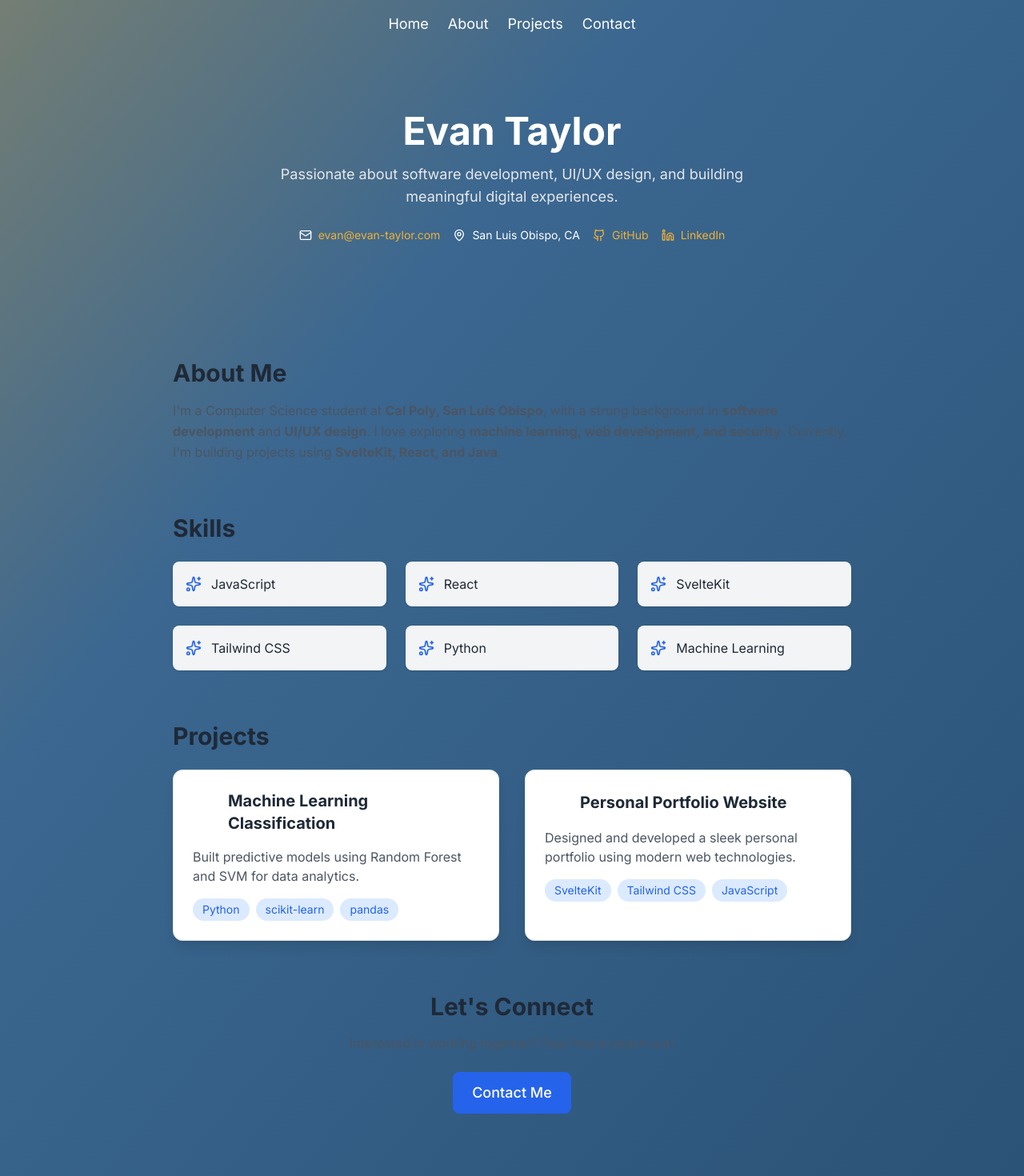
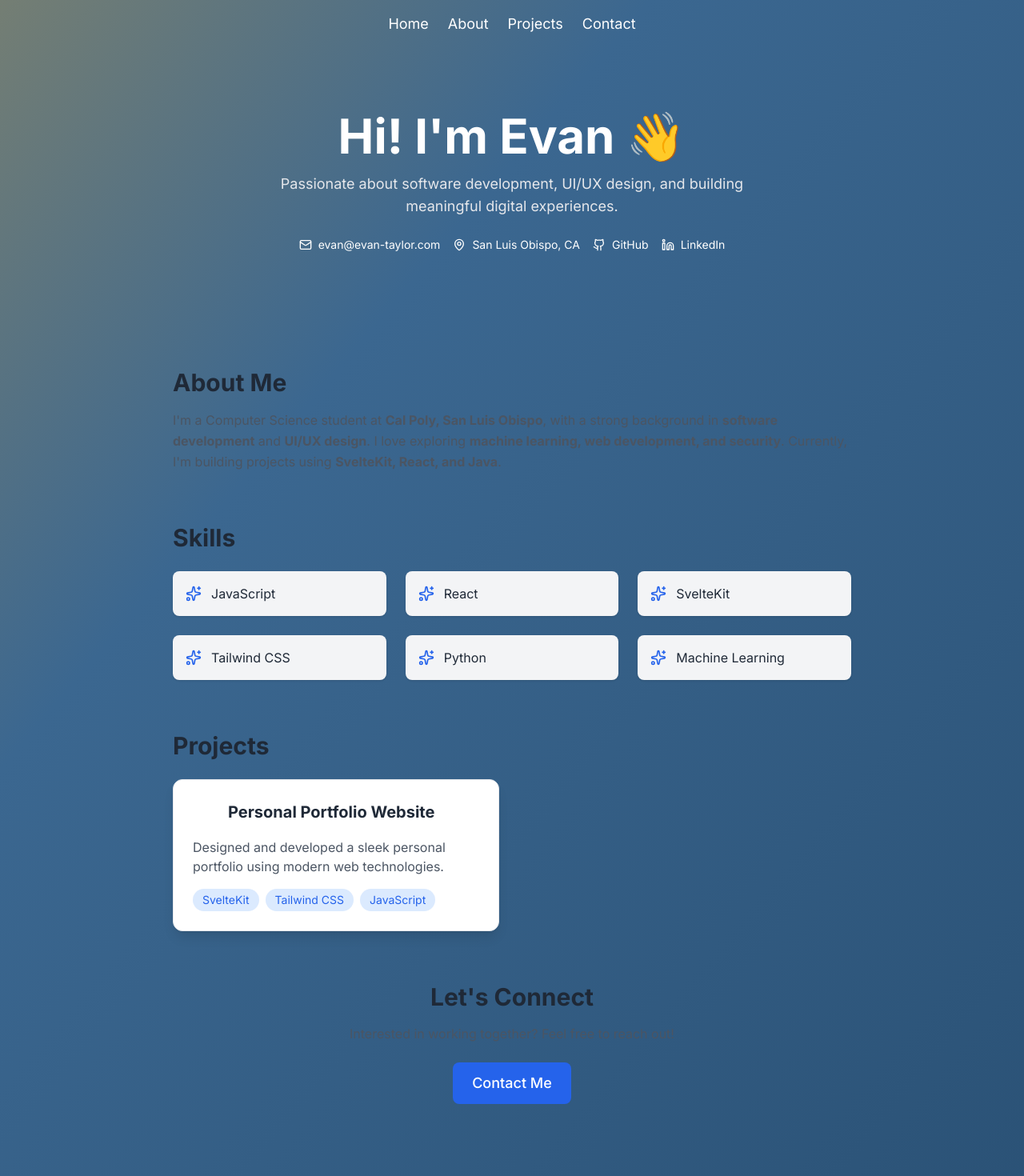
Before and after one commit to evan-taylor/Website, a SvelteKit app: page / in a window 1280 px wide. Shown: the top 1470 px of the page at 80% size. Built offline with nearby package versions, Linux system fonts and the light colour scheme.

Commit message:
Adjust main page content

```diff
--- a/src/routes/+page.svelte
+++ b/src/routes/+page.svelte
@@ -4,13 +4,13 @@
   let skills = ["JavaScript", "React", "SvelteKit", "Tailwind CSS", "Python", "Machine Learning"];
 
   const projects = [
-    {
-      id: "ml-classification",
-      title: "Machine Learning Classification",
-      description: "Built predictive models using Random Forest and SVM for data analytics.",
-      tech: ["Python", "scikit-learn", "pandas"],
-      icon: Terminal
-    },
+    // {
+    //   id: "ml-classification",
+    //   title: "Machine Learning Classification",
+    //   description: "Built predictive models using Random Forest and SVM for data analytics.",
+    //   tech: ["Python", "scikit-learn", "pandas"],
+    //   icon: Terminal
+    // },
     {
       id: "portfolio-website",
       title: "Personal Portfolio Website",
@@ -24,7 +24,7 @@
 <!-- Hero Section -->
 <header data-aos="fade-down" class="text-white py-20">
   <div class="max-w-4xl mx-auto px-6 text-center">
-    <h1 class="text-5xl font-bold mb-4">Evan Taylor</h1>
+    <h1 class="text-6xl font-bold mb-4">Hi! I'm Evan 👋</h1>
     <p class="text-lg text-gray-200 max-w-2xl mx-auto">
       Passionate about software development, UI/UX design, and building meaningful digital experiences.
     </p>
--- a/src/styles/global.css
+++ b/src/styles/global.css
@@ -33,7 +33,7 @@ body {
   @apply min-h-screen text-[#23486A]; /* Deep blue text */
 }
 
-a, button {
+button {
   color: #EFB036; /* Orange accent */
 }
 
```
